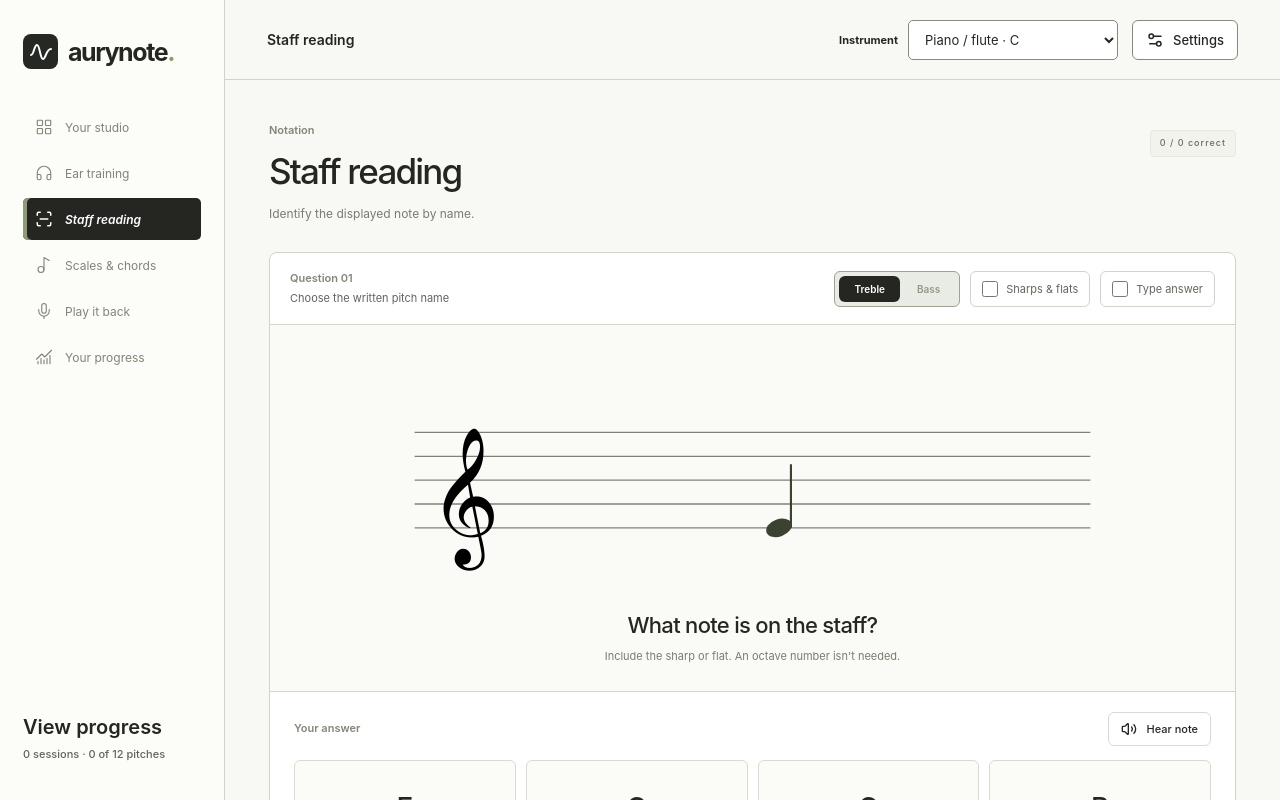
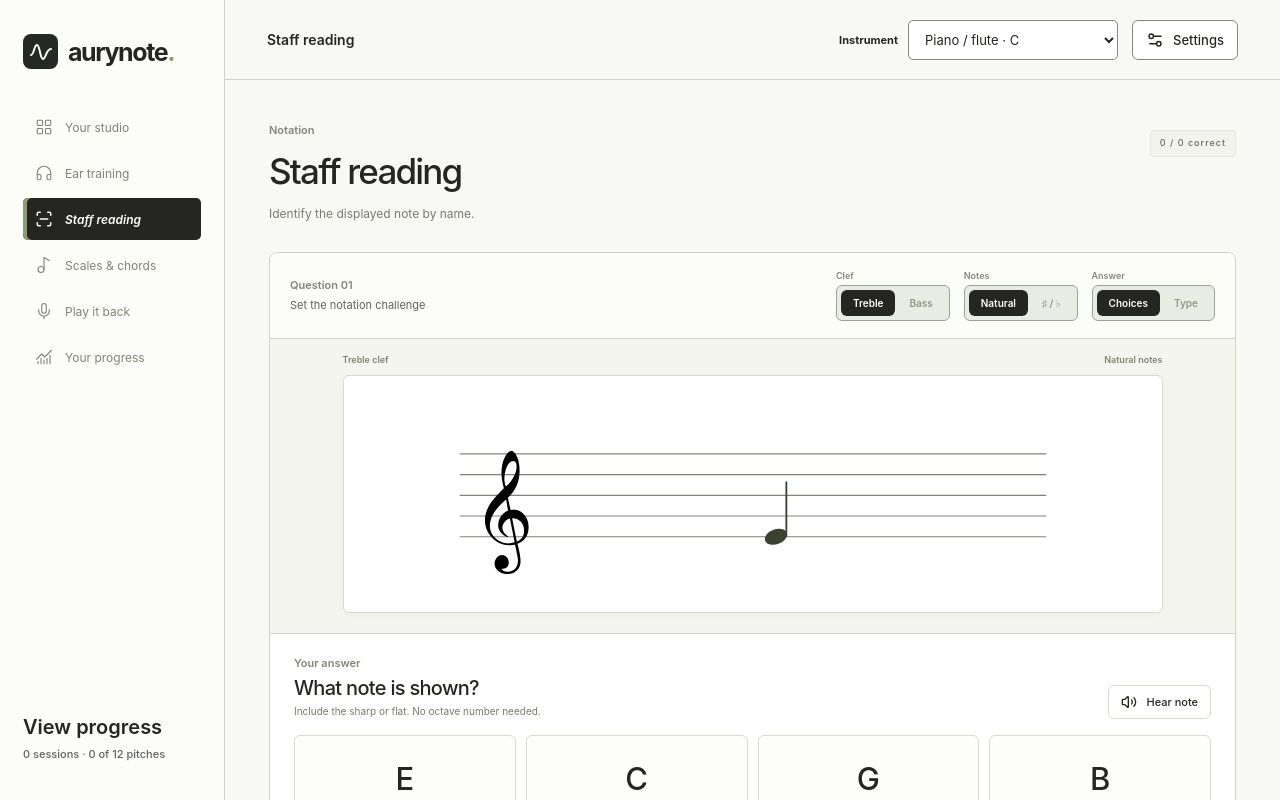
Before and after one commit to Xrkt117/Aurynote, a React (Vite) app in the folder desktop/: page / in a window 1280 px wide. Both pictures are taken after a click on the button "Staff reading". Shown: the top 800 px of the page. Built offline with nearby package versions, Linux system fonts and the light colour scheme.

Commit message:
Refine staff practice layout

```diff
--- a/desktop/src/StaffPractice.tsx
+++ b/desktop/src/StaffPractice.tsx
@@ -80,10 +80,12 @@ export default function StaffPractice() {
             <span className="eyebrow">
               Question {String(round).padStart(2, "0")}
             </span>
-            <span className="micro muted">Choose the written pitch name</span>
+            <span className="micro muted">Set the notation challenge</span>
           </div>
           <div className="staff-toolbar-controls">
-            <div className="segmented" aria-label="Clef">
+            <div className="staff-control-group">
+              <span>Clef</span>
+              <div className="segmented" role="group" aria-label="Clef">
                 <button
                   aria-pressed={!bass}
                   className={!bass ? "selected" : ""}
@@ -105,47 +107,84 @@ export default function StaffPractice() {
                   Bass
                 </button>
               </div>
-            <label className="compact-toggle">
-              <input
-                type="checkbox"
-                checked={accidentals}
-                onChange={(e) => {
-                  setAccidentals(e.target.checked);
-                  next(bass, e.target.checked);
+            </div>
+            <div className="staff-control-group">
+              <span>Notes</span>
+              <div className="segmented" role="group" aria-label="Notes">
+                <button
+                  aria-pressed={!accidentals}
+                  className={!accidentals ? "selected" : ""}
+                  onClick={() => {
+                    setAccidentals(false);
+                    next(bass, false);
                   }}
-              />
-              Sharps & flats
-            </label>
-            <label className="compact-toggle">
-              <input
-                type="checkbox"
-                checked={typing}
-                onChange={(e) => {
-                  setTyping(e.target.checked);
+                >
+                  Natural
+                </button>
+                <button
+                  aria-pressed={accidentals}
+                  className={accidentals ? "selected" : ""}
+                  onClick={() => {
+                    setAccidentals(true);
+                    next(bass, true);
+                  }}
+                >
+                  ♯ / ♭
+                </button>
+              </div>
+            </div>
+            <div className="staff-control-group">
+              <span>Answer</span>
+              <div className="segmented" role="group" aria-label="Answer input">
+                <button
+                  aria-pressed={!typing}
+                  className={!typing ? "selected" : ""}
+                  onClick={() => {
+                    setTyping(false);
                     next();
                   }}
-              />
-              Type answer
-            </label>
+                >
+                  Choices
+                </button>
+                <button
+                  aria-pressed={typing}
+                  className={typing ? "selected" : ""}
+                  onClick={() => {
+                    setTyping(true);
+                    next();
+                  }}
+                >
+                  Type
+                </button>
+              </div>
+            </div>
           </div>
         </div>
         <div className="staff-stage">
+          <div className="staff-stage-meta" aria-hidden="true">
+            <span>{bass ? "Bass clef" : "Treble clef"}</span>
+            <span>{accidentals ? "Accidentals included" : "Natural notes"}</span>
+          </div>
+          <div
+            className="staff-sheet"
+            key={`${round}-${question.step}-${question.accidental}`}
+          >
             <Staff
               step={question.step}
               accidental={question.accidental}
               bass={bass}
             />
-          <div className="staff-prompt">
-            <h2>What note is on the staff?</h2>
-            <p>
-              Include the sharp or flat. An octave number isn't needed.
-            </p>
           </div>
         </div>
         <div className="staff-answer-area">
           <div className="staff-answer-heading">
+            <div>
               <span className="eyebrow">Your answer</span>
+              <h2>What note is shown?</h2>
+              <p>Include the sharp or flat. No octave number needed.</p>
+            </div>
             <button
+              className="staff-listen"
               onClick={() =>
                 void voice
                   .play(
--- a/desktop/src/style.css
+++ b/desktop/src/style.css
@@ -1006,79 +1006,105 @@ strong {
   overflow: hidden;
 }
 .staff-toolbar {
-  min-height: 72px;
-  padding: 15px 20px;
+  min-height: 86px;
+  padding: 14px 20px;
   border-bottom: 1px solid var(--line);
   display: flex;
   align-items: center;
+  justify-content: space-between;
+  gap: 24px;
+  background: #fcfcf9;
+}
+.staff-toolbar > div:first-child {
+  display: flex;
+  flex-direction: column;
+  gap: 4px;
+  flex: 0 0 auto;
+}
+.staff-toolbar-controls {
+  display: flex;
+  align-items: center;
+  justify-content: flex-end;
+  gap: 14px;
+}
+.staff-control-group {
+  display: grid;
+  gap: 5px;
+}
+.staff-control-group > span {
+  color: #858a7d;
+  font-size: 9px;
+  font-weight: 600;
+  line-height: 1;
+}
+.staff-control-group .segmented button {
+  padding-inline: 12px;
+}
+.staff-stage {
+  background: #f4f5ef;
+  border-bottom: 1px solid var(--line);
+  padding: 15px 24px 20px;
+}
+.staff-stage-meta {
+  width: min(100%, 820px);
+  margin: 0 auto 10px;
+  display: flex;
+  justify-content: space-between;
+  color: #7f8576;
+  font-size: 9px;
+  font-weight: 600;
+}
+.staff-sheet {
+  width: min(100%, 820px);
+  margin: 0 auto;
+  padding: 2px 26px 0;
+  border: 1px solid #d7dacd;
+  border-radius: 6px;
+  background: #fff;
+  box-shadow: 0 2px 8px #30352a0a;
+  animation: question-arrive 0.2s ease-out;
+}
+.staff-sheet .staff {
+  max-height: 230px;
+}
+.staff-answer-area {
+  padding: 21px 24px 16px;
+}
+.staff-answer-heading {
+  display: flex;
+  align-items: flex-end;
   justify-content: space-between;
   gap: 20px;
-}
-.staff-toolbar > div:first-child {
-  display: flex;
-  flex-direction: column;
-  gap: 4px;
-}
-.staff-toolbar-controls {
-  display: flex;
-  align-items: center;
-  gap: 10px;
-}
-.compact-toggle {
-  min-height: 36px;
-  display: inline-flex;
-  align-items: center;
-  gap: 8px;
-  padding: 0 11px;
-  border: 1px solid var(--line);
-  border-radius: 6px;
-  color: #62685c;
-  font-size: 11px;
-  white-space: nowrap;
-}
-.compact-toggle input {
-  margin: 0;
-}
-.staff-stage {
-  background: #fafbf7;
-  border-bottom: 1px solid var(--line);
-  padding: 20px 36px 24px;
-}
-.staff-prompt {
-  text-align: center;
-  margin-top: -2px;
-}
-.staff-prompt h2 {
-  font-size: 22px;
-}
-.staff-prompt p {
-  font-size: 11px;
-  margin-top: 7px;
-}
-.staff-answer-area {
-  padding: 20px 24px 18px;
-}
-.staff-answer-heading {
-  display: flex;
-  align-items: center;
-  justify-content: space-between;
-  gap: 12px;
-  margin-bottom: 14px;
+  margin-bottom: 16px;
+}
+.staff-answer-heading h2 {
+  font-size: 20px;
+  margin: 4px 0 3px;
+}
+.staff-answer-heading p {
+  font-size: 10px;
+  line-height: 1.5;
 }
 .staff-answer-heading button {
   padding: 8px 12px;
   font-size: 11px;
+  flex: 0 0 auto;
 }
 .staff-answers {
-  margin-bottom: 14px;
+  margin-bottom: 12px;
 }
 .staff-answers .note-choice {
-  height: 96px;
+  height: 88px;
+  background: #fdfdfb;
+}
+.staff-answers .note-choice > span {
+  font-size: 31px;
 }
 .staff-footer-actions {
   display: flex;
   justify-content: flex-end;
   min-height: 32px;
+  padding-top: 3px;
 }
 .segmented {
   display: flex;
@@ -1923,11 +1949,24 @@ strong {
     width: 100%;
     flex-wrap: wrap;
   }
+  .staff-control-group {
+    flex: 1 1 140px;
+  }
+  .staff-control-group .segmented,
+  .staff-control-group .segmented button {
+    flex: 1;
+  }
   .staff-stage {
     padding: 14px 12px 20px;
   }
+  .staff-sheet {
+    padding-inline: 8px;
+  }
   .staff-answer-area {
     padding: 18px 14px 14px;
+  }
+  .staff-answer-heading {
+    align-items: flex-start;
   }
   .staff-answers {
     grid-template-columns: repeat(2, 1fr);
```
Lines whose indentation alone changed are shown as unchanged.
